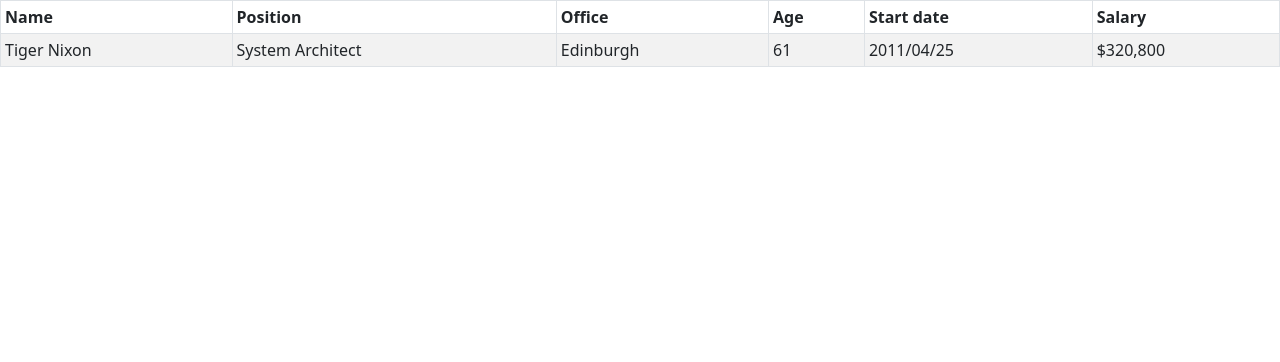
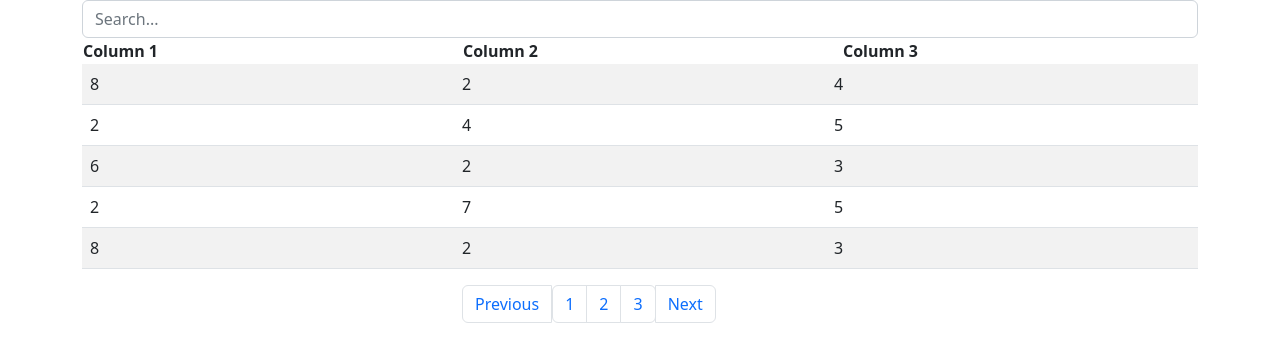
Before and after one commit to micheldiab/Car-Managment, a React (Create React App) app in the folder client/: page / in a window 1280 px wide. Shown: the top 362 px of the page. Built offline with nearby package versions, Linux system fonts and the light colour scheme.

Commit message:
Table Page was added

```diff
--- a/client/src/components/404Page.jsx
+++ b/client/src/components/404Page.jsx
@@ -5,6 +5,7 @@ export default function Page404()
 {
 
     return (
+        <div className="container">
         <div class="d-flex align-items-center justify-content-center vh-100">
         <div class="text-center">
             <h1 class="display-1 fw-bold">404</h1>
@@ -15,6 +16,6 @@ export default function Page404()
             <a href="index.html" class="btn btn-primary">Go Home</a>
         </div>
     </div>
-
+    </div>
         );
     }
--- /dev/null
+++ b/client/src/components/Table.css
@@ -0,0 +1,5 @@
+th
+{
+    cursor: pointer;
+
+}
--- a/client/src/components/Table.jsx
+++ b/client/src/components/Table.jsx
@@ -1,44 +1,279 @@
 import React from 'react';
-
-
+import {useState} from 'react';
+import 'bootstrap/dist/css/bootstrap.min.css';
+import './Table.css';
 export default function Table()
 
 {
+  const [search, setSearch] = useState("");
+  const [sortOrder, setSortOrder] = useState('asc');
+  const [data, setData] = useState([
+    {
+      column1: '8',
+      column2: '2',
+      column3: '4'
+    },
+    {
+      column1: '2',
+      column2: '4',
+      column3: '5'
+    },
+    {
+      column1: '6',
+      column2: '2',
+      column3: '3'
+    },
+    {
+      column1: '2',
+      column2: '7',
+      column3: '5'
+    },
+    {
+      column1: '8',
+      column2: '2',
+      column3: '3'
+    },
+    {
+      column1: '2',
+      column2: '1',
+      column3: '5'
+    },
+    {
+      column1: '1',
+      column2: '2',
+      column3: '3'
+    },
+    {
+      column1: '2',
+      column2: '1',
+      column3: '5'
+    },
+    {
+      column1: '1',
+      column2: '2',
+      column3: '3'
+    },
+    {
+      column1: '2',
+      column2: '1',
+      column3: '5'
+    },
+    {
+      column1: '1',
+      column2: '2',
+      column3: '3'
+    },
+    {
+      column1: '2',
+      column2: '1',
+      column3: '5'
+    },
+    {
+      column1: '2',
+      column2: '1',
+      column3: '5'
+    },
+    {
+      column1: '1',
+      column2: '2',
+      column3: '3'
+    },
+    {
+      column1: '2',
+      column2: '1',
+      column3: '5'
+    }
+  ]);
+
+  const [currentPage, setCurrentPage] = useState(1);
+const [recordsPerPage] = useState(5);
+let indexOfLastRecord = currentPage * recordsPerPage;
+let  indexOfFirstRecord = indexOfLastRecord - recordsPerPage;
+let filteredData = data.filter((row) => {
+  return (
+    row.column1.toLowerCase().includes(search.toLowerCase()) ||
+    row.column2.toLowerCase().includes(search.toLowerCase()) ||
+    row.column3.toLowerCase().includes(search.toLowerCase())
+  );
+});
+const [currentRecords,setCurrentRecords] = useState(filteredData.slice(indexOfFirstRecord, indexOfLastRecord));
+let totalPages = Math.ceil(filteredData.length / recordsPerPage);
+
+
+
+function handlePagePlus(pageNumber) {
+  if(pageNumber<=totalPages)
+{
+  setCurrentPage(pageNumber);
+
+  setCurrentRecords(data.filter((row) => {
+    return (
+      row.column1.toLowerCase().includes(search.toLowerCase()) ||
+      row.column2.toLowerCase().includes(search.toLowerCase()) ||
+      row.column3.toLowerCase().includes(search.toLowerCase())
+    )}).slice(pageNumber * recordsPerPage- recordsPerPage, pageNumber * recordsPerPage));
+}
+}
+function handlePageMinus(pageNumber) {
+  if(pageNumber>0)
+  {
+  setCurrentPage(pageNumber);
+ setCurrentRecords(data.filter((row) => {
+    return (
+      row.column1.toLowerCase().includes(search.toLowerCase()) ||
+      row.column2.toLowerCase().includes(search.toLowerCase()) ||
+      row.column3.toLowerCase().includes(search.toLowerCase())
+    )}).slice(pageNumber * recordsPerPage- recordsPerPage, pageNumber * recordsPerPage));
+
+  }
+}
+
+function handleSearch(event)
+{
+  setSearch(event.target.value);
+  setCurrentRecords(data.filter((row) => {
+    return (
+      row.column1.toLowerCase().includes(event.target.value.toLowerCase()) ||
+      row.column2.toLowerCase().includes(event.target.value.toLowerCase()) ||
+      row.column3.toLowerCase().includes(event.target.value.toLowerCase())
+    )}).slice(indexOfFirstRecord, indexOfLastRecord));
+
+}
+
+
+  function sortByColumn1() {
+    const sortedData = Array.from(currentRecords).sort((a, b) => {
+      if (sortOrder === 'asc') {
+        return a.column1 > b.column1 ? 1 : -1;
+      } else {
+        return a.column1 < b.column1 ? 1 : -1;
+      }
+    });
+    setCurrentRecords(sortedData);
+    setSortOrder(sortOrder === 'asc' ? 'desc' : 'asc');
+  }
+
+  function sortByColumn2() {
+    const sortedData = Array.from(currentRecords).sort((a, b) => {
+      if (sortOrder === 'asc') {
+        return a.column2 > b.column2 ? 1 : -1;
+      } else {
+        return a.column2 < b.column2? 1 : -1;
+      }
+    });
+    setCurrentRecords(sortedData);
+    setSortOrder(sortOrder === 'asc' ? 'desc' : 'asc');
+  }
+
+  function sortByColumn3() {
+    const sortedData = Array.from(currentRecords).sort((a, b) => {
+      if (sortOrder === 'asc') {
+        return a.column3 > b.column3 ? 1 : -1;
+      } else {
+        return a.column3 < b.column3 ? 1 : -1;
+      }
+    });
+    setCurrentRecords(sortedData);
+    setSortOrder(sortOrder === 'asc' ? 'desc' : 'asc');
+  }
+
 
     return (
 
-<table id="dtBasicExample" class="table table-striped table-bordered table-sm" cellspacing="0" width="100%">
-  <thead>
-    <tr>
-      <th class="th-sm">Name
-      </th>
-      <th class="th-sm">Position
-      </th>
-      <th class="th-sm">Office
-      </th>
-      <th class="th-sm">Age
-      </th>
-      <th class="th-sm">Start date
-      </th>
-      <th class="th-sm">Salary
-      </th>
-    </tr>
-  </thead>
-  <tbody>
-    <tr>
-      <td>Tiger Nixon</td>
-      <td>System Architect</td>
-      <td>Edinburgh</td>
-      <td>61</td>
-      <td>2011/04/25</td>
-      <td>$320,800</td>
-    </tr>
+      <div className='container'>
 
-    </tbody>
+<form>
+  <div className="form-group">
+    <input
+      type="text"
+      className="form-control"
+      placeholder="Search..."
+      onChange={handleSearch}
+    />
+  </div>
+</form>
+<div className='row'>
+  <div className='col'>
+<th  onClick={() => sortByColumn1()}>Column 1</th>
+</div>
+<div className='col'>
+<th onClick={() => sortByColumn2()}>Column 2</th>
+</div>
+<div className='col'>
+<th onClick={() => sortByColumn3()}>Column 3</th>
+</div>
+</div>
+
+<table className="table table-striped">
 
 
-    </table>
 
+<tbody>
+
+  {Array.from(currentRecords).map((row) => (
+    <tr>
+      <td>{row.column1}</td>
+      <td>{row.column2}</td>
+      <td>{row.column3}</td>
+    </tr>
+  ))}
+
+</tbody>
+
+</table>
+
+<div className='row'>
+<div className='col'></div>
+<div className='col'>
+<nav aria-label="Page navigation example">
+  <ul className="pagination">
+
+    <li className="page-item">
+      <a
+        className="page-link"
+        href="#"
+        onClick={() => handlePageMinus(currentPage - 1)}
+      >
+        Previous
+      </a>
+
+    </li>
+
+    <ul className="pagination">
+  {[...Array(totalPages)].map((page, index) => (
+    <li className="page-item" key={index}>
+      <a
+        className="page-link"
+        href="#"
+        onClick={() => handlePagePlus(index + 1)}
+      >
+        {index + 1}
+      </a>
+    </li>
+  ))}
+</ul>
+    <li className="page-item">
+    <a
+          className="page-link"
+          href="#"
+          onClick={() => handlePagePlus(currentPage + 1)}
+        >
+          Next
+        </a>
+        </li>
+
+
+
+   </ul>
+
+
+
+    </nav>
+    </div>
+    <div className='col'></div>
+    </div>
+
+</div>
     );
 
 
--- a/client/src/index.css
+++ /dev/null
@@ -1,13 +0,0 @@
-body {
-  margin: 0;
-  font-family: -apple-system, BlinkMacSystemFont, 'Segoe UI', 'Roboto', 'Oxygen',
-    'Ubuntu', 'Cantarell', 'Fira Sans', 'Droid Sans', 'Helvetica Neue',
-    sans-serif;
-  -webkit-font-smoothing: antialiased;
-  -moz-osx-font-smoothing: grayscale;
-}
-
-code {
-  font-family: source-code-pro, Menlo, Monaco, Consolas, 'Courier New',
-    monospace;
-}
--- a/client/src/index.js
+++ b/client/src/index.js
@@ -1,6 +1,5 @@
 import React from 'react';
 import ReactDOM from 'react-dom/client';
-import './index.css';
 import App from './App';
 import LoginPage from './components/LoginPage';
 import RegistrationPage from './components/RegistrationPage';
```
